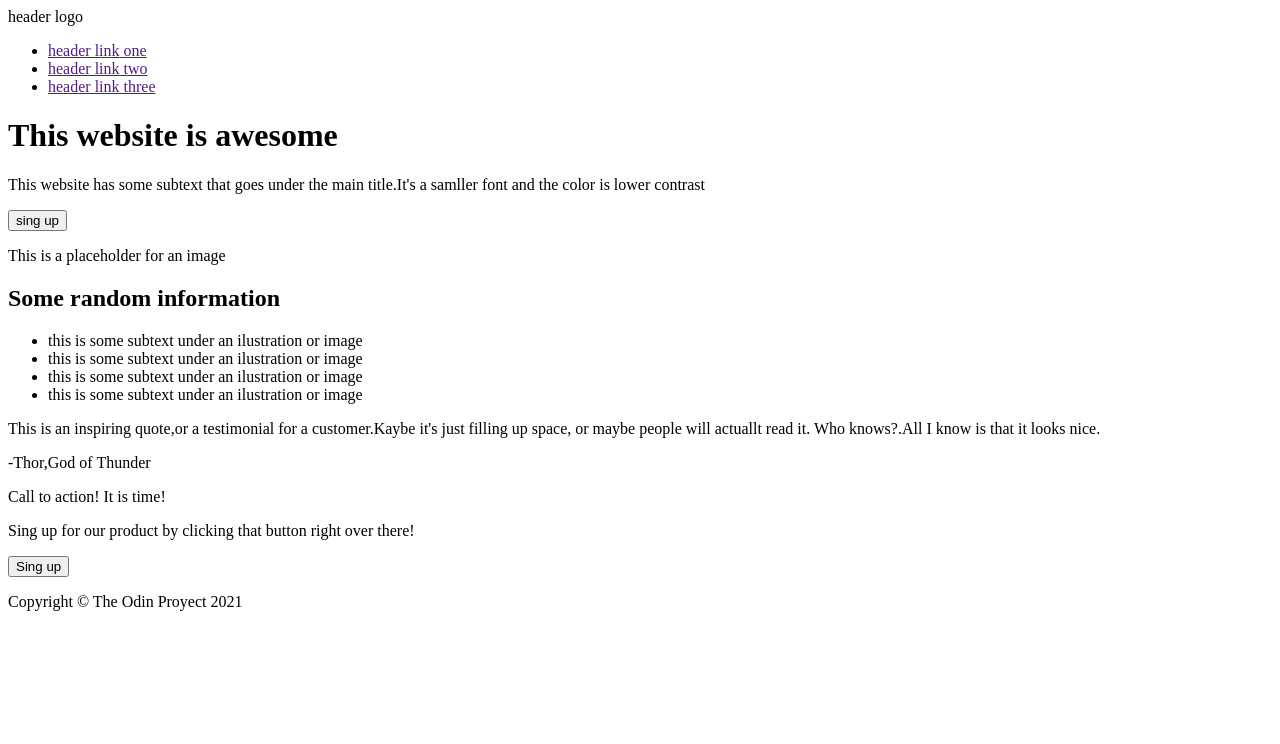
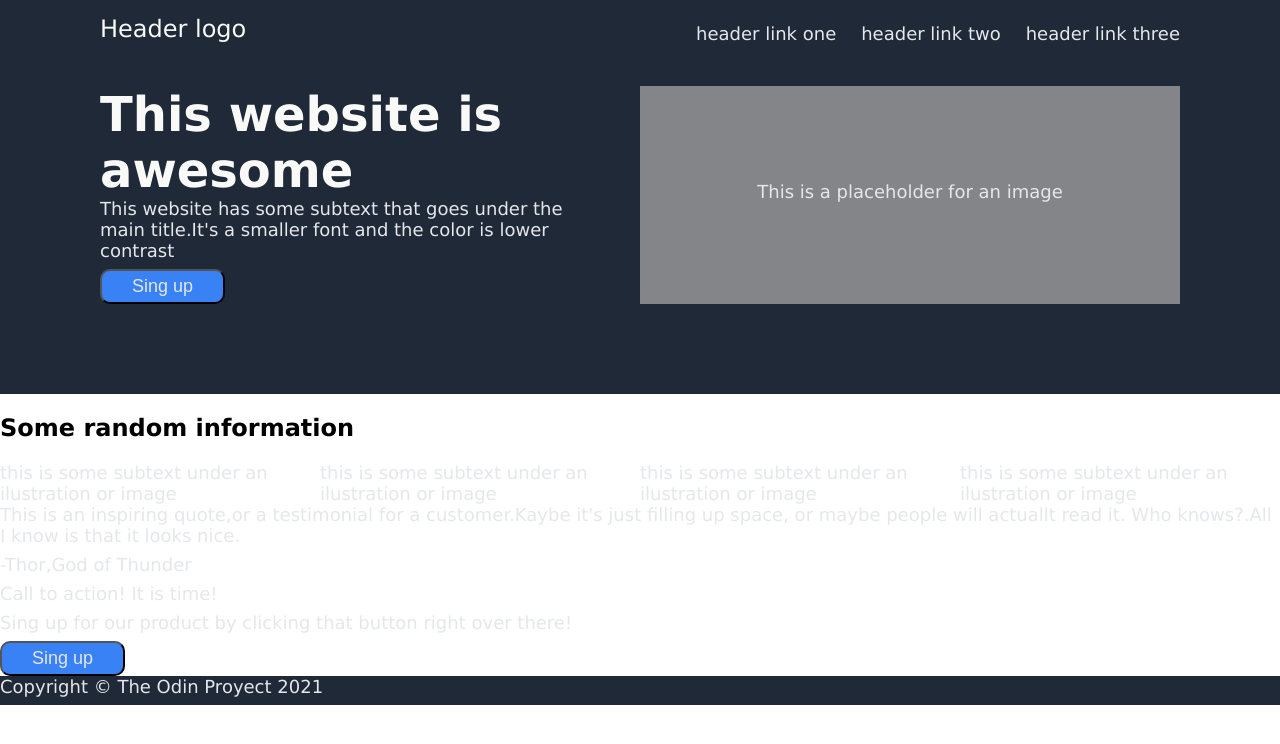
Before and after one commit to Davidgnr06/landing-page, a plain HTML site: page index.html in a window 1280 px wide. Drawn offline with Linux system fonts and the light colour scheme.

Commit message:
finished the firt section of the page

```diff
--- a/index.html
+++ b/index.html
@@ -4,24 +4,28 @@
     <meta charset="UTF-8">
     <meta name="viewport" content="width=device-width, initial-scale=1.0">
     <title>Landing Page</title>
-    <link rel="stylesheet" href="">
+    <link rel="stylesheet" href="style.css">
 </head>
 
 <body>
     <div class="head">
-        <div>header logo
-            <ul>
-                <li><a href="">header link one</a></li>
-                <li><a href="">header link two</a></li>
-                <li><a href="">header link three</a></li>
+        <div class="logo">
+            <p class="header">Header logo</p>
+            <ul class="list1">
+                <li><a  href="">header link one</a></li>
+                <li><a  href="">header link two</a></li>
+                <li><a  href="">header link three</a></li>
             </ul>
         </div>
-
-        <h1>This website is awesome</h1>
-        <p>This website has some subtext that goes under the main title.It's a samller font and the color is lower contrast</p>
-        <button>sing up</button>
-        <div>
-            <p>This is a placeholder for an image</p>
+        <div class="web">
+            <div class="awesome">
+                <h1>This website is <br>awesome</h1>
+                <p>This website has some subtext that goes under the <br> main title.It's a smaller font and the color is lower <br>contrast</p>
+                <button>Sing up</button>
+            </div>
+            <div class="placeholder">
+                <p class="img">This is a placeholder for an image</p>
+            </div>
         </div>
     </div>
     <div class="second">
--- /dev/null
+++ b/style.css
@@ -0,0 +1,90 @@
+body{
+    margin: 0;
+    font-family: Verdana, Geneva, Tahoma, sans-serif;}
+
+.head,footer{
+    background-color: #1f2937;
+}
+
+.head{
+    display: flex;
+    flex-direction: column;
+    padding: 0px 100px 90px 100px;
+    flex: 1;
+}
+
+.logo{
+    display: flex;
+    flex-direction: row;
+    align-items: center;
+    padding: 15px 0px;
+
+}
+
+.header{
+    font-size: 24px;
+    color: #f9faf8;
+    margin: 0;
+    flex: 1 auto;
+
+}
+
+a{
+    color: #e5e7eb;
+    font-size: 18px;
+    padding: 10px 0px 10px 25px;
+    text-decoration: none;
+}
+
+
+.web{
+    display: flex;
+    padding: 20px 0px 0px 0px;
+
+}
+
+.awesome{
+    flex: 1;
+
+
+}
+.placeholder{
+    background-color: #838589;
+    flex: 1;
+    display: flex;
+
+}
+
+.img{
+    margin: auto;
+}
+
+h1{
+    font-size: 48px;
+    font-weight: 900;
+    color: #f9faf8;
+    margin: 0;
+}
+
+button,li,p,.list1{
+    font-size: 18px;
+    color: #e5e7eb;
+    list-style-type: none;
+    margin: 0;
+}
+
+p{
+    padding-bottom: 8px;
+}
+
+button{
+    background-color:#3882f6;
+    padding: 5px 30px;
+    border-radius: 10px;
+}
+ul{
+    display: flex;
+    margin: 0;
+    padding: 0;
+
+}
```
Also changed, not shown: img/01.png (added), img/02.png (added).
